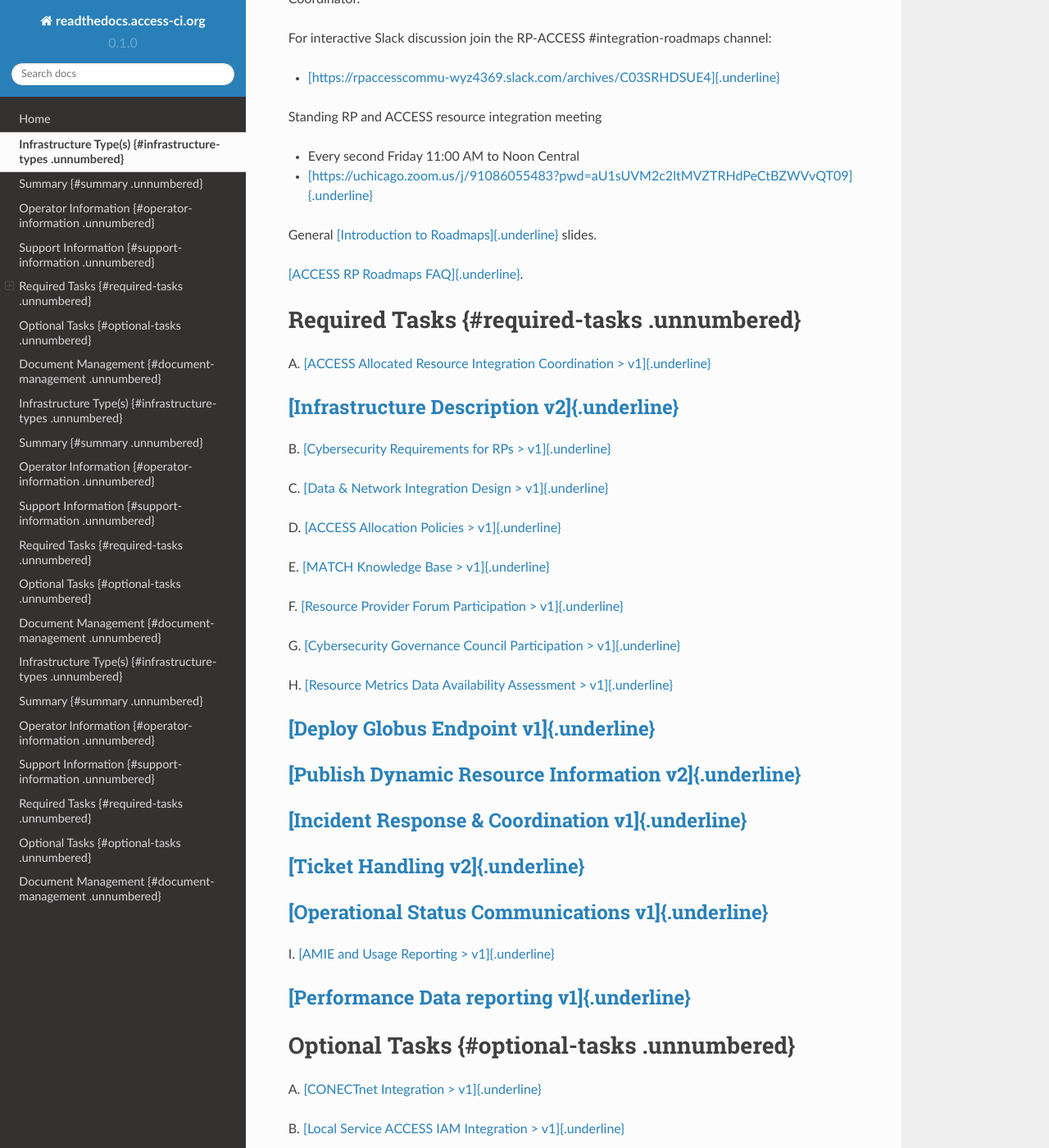
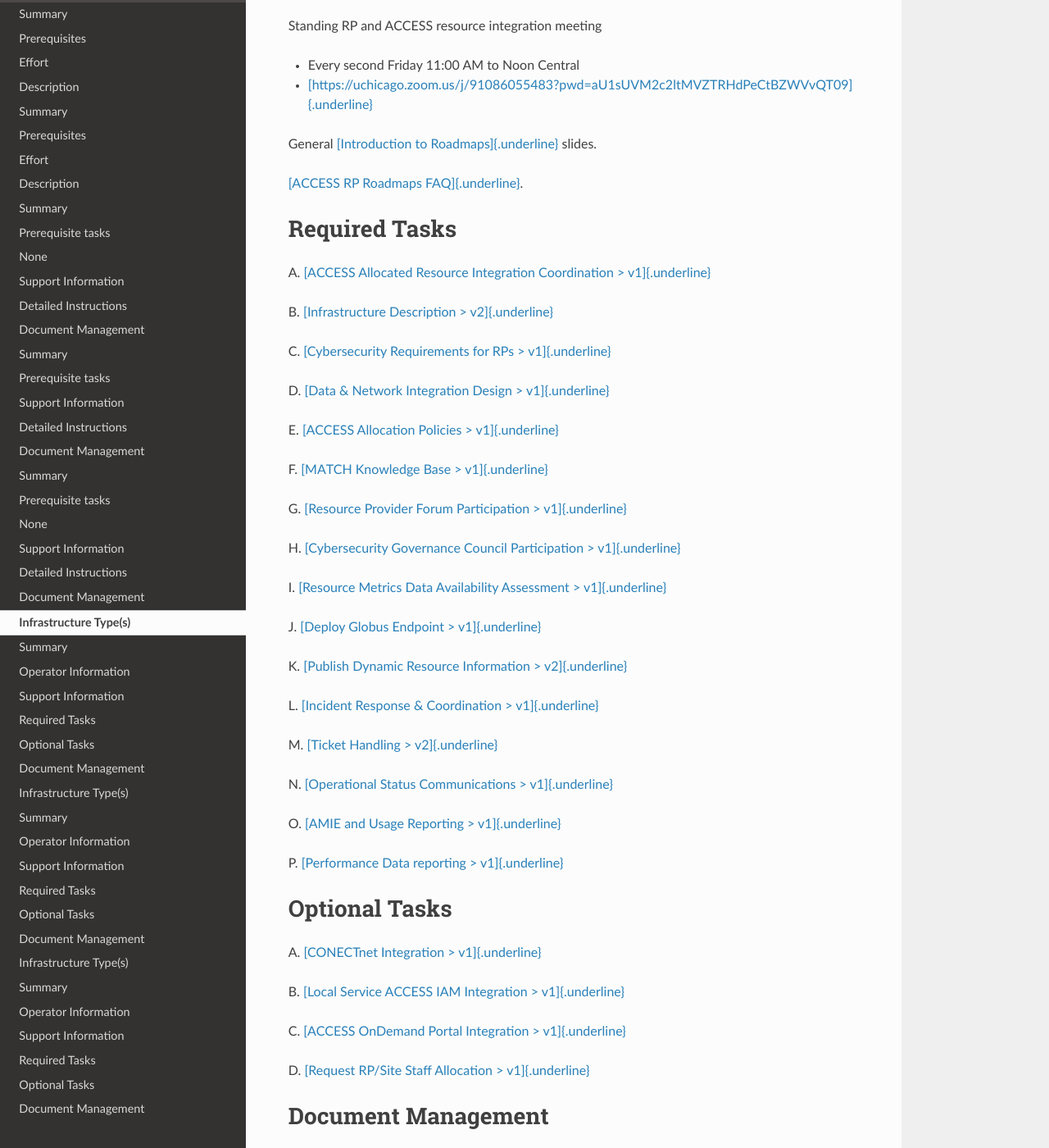
Before and after one commit to esiegmann/Integration_Roadmaps, a Sphinx documentation site: the page built from docs/source/ACCESS_Allocated_Production_Compute_v2_-_Integration_Roadmap_Description.md, in a window 1280 px wide and 1400 px high, scrolled down 1427 px. Shown: the whole window at 82% size. Built offline with Sphinx 7.4.7 and the Read the Docs theme 2.0.0, drawn with Linux system fonts in a browser that asks for light colours; pages that are not in the unit, such as notebooks, are missing from menus; some of the changed text lies outside the part shown.

Commit message:
Remove h3 from task list, fix doctree

```diff
--- a/docs/source/ACCESS_Allocated_Production_Cloud_v2_-_Integration_Roadmap_Description.md
+++ b/docs/source/ACCESS_Allocated_Production_Cloud_v2_-_Integration_Roadmap_Description.md
@@ -3,13 +3,13 @@
 title: "[]{#_gjdgxs .anchor}ACCESS Allocated Production Cloud v2"
 ---
 
-# Infrastructure Type(s) {#infrastructure-types .unnumbered}
+# Infrastructure Type(s)
 
 This roadmap integrates a cloud resource. Researchers interact with
 cloud resources by provisioning virtual machines, containers, and/or
 storage spaces.
 
-# Summary {#summary .unnumbered}
+# Summary
 
 The ACCESS program
 ([[https://access-ci.org]{.underline}](https://access-ci.org)) enables
@@ -24,7 +24,7 @@
 coordination activities, technical integration tasks, and ongoing
 support activities.
 
-# Operator Information {#operator-information .unnumbered}
+# Operator Information
 
 Operators planning to integrate a cloud resource into ACCESS with this
 roadmap should contact ACCESS Operations to start the integration
@@ -50,7 +50,7 @@
 spreadsheet]{.underline}](https://docs.google.com/spreadsheets/d/1ejgGUU-IVLEhTIXX3pmCNBSJ2e0yXwXxPpgZ2RHwM4Q/).
 **\*NEEDS UPDATING\***
 
-# Support Information {#support-information .unnumbered}
+# Support Information
 
 Resource providers needing assistance with roadmap activities may submit
 a ticket using the [[Support Portal ticket
@@ -76,46 +76,51 @@
 [[ACCESS RP Roadmaps
 FAQ]{.underline}](https://docs.google.com/document/d/1VwYROB7sh4X_Tqvi_4XIkYD-jffBS4UykS6gEJesuQE/).
 
-# Required Tasks {#required-tasks .unnumbered}
+# Required Tasks
 
 A.  [[ACCESS Allocated Resource Integration Coordination
     > v1]{.underline}](https://docs.google.com/document/d/1BRxGZ1c41Cexeck-th4ph3jJgqfJ7exs7glwTZQeDMg/edit?usp=share_link)
 
-### [[Infrastructure Description v2]{.underline}](https://docs.google.com/document/d/17vqEoF5lM_eZwBCzkjGwcqkMCiKAOpmfCJWJTGsE42k/edit?usp=share_link)
+B.  [[Infrastructure Description
+    > v2]{.underline}](https://docs.google.com/document/d/17vqEoF5lM_eZwBCzkjGwcqkMCiKAOpmfCJWJTGsE42k/edit?usp=share_link)
 
-B.  [[Cybersecurity Requirements for RPs
+C.  [[Cybersecurity Requirements for RPs
     > v1]{.underline}](https://docs.google.com/document/d/1LrfJcgixn-sDuIxZOk47ddoZpCYgwabhWAZYoKOB2TI/edit?usp=share_link)
 
-C.  [[Data & Network Integration Design
+D.  [[Data & Network Integration Design
     > v1]{.underline}](https://docs.google.com/document/d/1IMOFizZUiXF1PcBR9qXKgQdNUQsVnio8AqcZ3mT74zc/edit?usp=share_link)
 
-D.  [[ACCESS Allocation Policies
+E.  [[ACCESS Allocation Policies
     > v1]{.underline}](https://docs.google.com/document/d/1_tdPDLq2FVg6nWUTYAI2Z-LbnlNGdSG3TKAh0d0zZ1I/edit?usp=share_link)
 
-E.  [[MATCH Knowledge Base
+F.  [[MATCH Knowledge Base
     > v1]{.underline}](https://docs.google.com/document/d/1kyhV84JyeL5AdLsqKkdyyeGw6jOuQMZOSCSKNMnfpM8/edit?usp=share_link)
 
-F.  [[RP Forum Participation
+G.  [[RP Forum Participation
     > v1]{.underline}](https://docs.google.com/document/d/1azoPUgl7NhY0WyxQsIWOW77Lp_lOqiEiukWHiizMbvI/edit?usp=share_link)
 
-G.  [[Cybersecurity Governance Council Participation
+H.  [[Cybersecurity Governance Council Participation
     > v1]{.underline}](https://docs.google.com/document/d/1hHdN7bISae4caa6lryA5ps2b16uOY7QyEzYsVFYCs8c/edit?usp=share_link)
 
-H.  [[Resource Metrics Data Availability Assessment
+I.  [[Resource Metrics Data Availability Assessment
     > v1]{.underline}](https://docs.google.com/document/d/12MNK2VggHD3JoySK4SgguHARMWJyc91EV2T1vY6Rf_8/edit?usp=share_link)
 
-### [[Incident Response & Coordination v1]{.underline}](https://docs.google.com/document/d/1QVSZEt2GDdlhA-Sogl0YBrGGSaFvZFQPiBCWAvT3PbU/edit?usp=share_link)
+J.  [[Incident Response & Coordination
+    > v1]{.underline}](https://docs.google.com/document/d/1QVSZEt2GDdlhA-Sogl0YBrGGSaFvZFQPiBCWAvT3PbU/edit?usp=share_link)
 
-### [[Ticket Handling v2]{.underline}](https://docs.google.com/document/d/12Hl7GqqsAmA5cbmwJRHnb6fONVB1Ywhhf5E6yI0V8d0/edit?usp=share_link)
+K.  [[Ticket Handling
+    > v2]{.underline}](https://docs.google.com/document/d/12Hl7GqqsAmA5cbmwJRHnb6fONVB1Ywhhf5E6yI0V8d0/edit?usp=share_link)
 
-### [[Operational Status Communications v1]{.underline}](https://docs.google.com/document/d/13Rc1fHQydSqfqYdIaFKKIbapenktOKSTxmgGqLpZ-uw/edit?usp=share_link)
+L.  [[Operational Status Communications
+    > v1]{.underline}](https://docs.google.com/document/d/13Rc1fHQydSqfqYdIaFKKIbapenktOKSTxmgGqLpZ-uw/edit?usp=share_link)
 
-I.  [[AMIE and Usage Reporting
+M.  [[AMIE and Usage Reporting
     > v1]{.underline}](https://docs.google.com/document/d/1efCqnqVjHfGfzWSKq8kclB7FGfcq__1HhqbvnF0SeSs/edit?usp=share_link)
 
-### [[Performance Data reporting v1]{.underline}](https://docs.google.com/document/d/1Tu3Z-3A-pUDmxs5iU1dtfBaReNSB7UkPLzWTErzST7c/edit?usp=share_link)
+N.  [[Performance Data reporting
+    > v1]{.underline}](https://docs.google.com/document/d/1Tu3Z-3A-pUDmxs5iU1dtfBaReNSB7UkPLzWTErzST7c/edit?usp=share_link)
 
-# Optional Tasks {#optional-tasks .unnumbered}
+# Optional Tasks
 
 A.  [[CONECTnet Integration
     > v1]{.underline}](https://docs.google.com/document/d/1UbplfGyZZgfu3p98GTF-vv6xA40qHjSXjeWKM5fbykc/edit?usp=share_link)
@@ -126,7 +131,7 @@
 C.  [[Request RP/Site Staff Allocation
     > v1]{.underline}](https://docs.google.com/document/d/1GaHU-7cA3bOFwMvwh3s-Ic9535ncfW741HGnxKFCIOc/edit?usp=share_link)
 
-# Document Management {#document-management .unnumbered}
+# Document Management
 
 **Status**: Draft
 
--- a/docs/source/ACCESS_Allocated_Production_Compute_v2_-_Integration_Roadmap_Description.md
+++ b/docs/source/ACCESS_Allocated_Production_Compute_v2_-_Integration_Roadmap_Description.md
@@ -3,7 +3,7 @@
 title: "[]{#_gjdgxs .anchor}ACCESS Allocated Production Compute v2"
 ---
 
-# Infrastructure Type(s) {#infrastructure-types .unnumbered}
+# Infrastructure Type(s)
 
 This roadmap integrates a high-performance computing "HPC" cluster
 ([[https://en.wikipedia.org/wiki/High-performance_computing]{.underline}](https://en.wikipedia.org/wiki/High-performance_computing)).
@@ -15,7 +15,7 @@
 data, may use interactive or steared input, and may generate live or
 streamed visual output.
 
-# Summary {#summary .unnumbered}
+# Summary
 
 The ACCESS program
 ([[https://access-ci.org]{.underline}](https://access-ci.org)) enables
@@ -30,7 +30,7 @@
 in production, including coordination, technical integration tasks, and
 ongoing support activities.
 
-# Operator Information {#operator-information .unnumbered}
+# Operator Information
 
 Operators planning to integrate an HPC resource into ACCESS with this
 roadmap should contact ACCESS Operations to start the integration
@@ -58,7 +58,7 @@
 spreadsheet]{.underline}](https://docs.google.com/spreadsheets/d/1ejgGUU-IVLEhTIXX3pmCNBSJ2e0yXwXxPpgZ2RHwM4Q/).
 **\*NEEDS UPDATING\***
 
-# Support Information {#support-information .unnumbered}
+# Support Information
 
 Resource providers needing assistance with roadmap tasks may submit a
 ticket using the [[Support Portal ticket
@@ -86,50 +86,57 @@
 [[ACCESS RP Roadmaps
 FAQ]{.underline}](https://docs.google.com/document/d/1VwYROB7sh4X_Tqvi_4XIkYD-jffBS4UykS6gEJesuQE/).
 
-# Required Tasks {#required-tasks .unnumbered}
+# Required Tasks
 
 A.  [[ACCESS Allocated Resource Integration Coordination
     > v1]{.underline}](https://docs.google.com/document/d/1BRxGZ1c41Cexeck-th4ph3jJgqfJ7exs7glwTZQeDMg/edit?usp=share_link)
 
-### [[Infrastructure Description v2]{.underline}](https://docs.google.com/document/d/17vqEoF5lM_eZwBCzkjGwcqkMCiKAOpmfCJWJTGsE42k/edit?usp=share_link)
+B.  [[Infrastructure Description
+    > v2]{.underline}](https://docs.google.com/document/d/17vqEoF5lM_eZwBCzkjGwcqkMCiKAOpmfCJWJTGsE42k/edit?usp=share_link)
 
-B.  [[Cybersecurity Requirements for RPs
+C.  [[Cybersecurity Requirements for RPs
     > v1]{.underline}](https://docs.google.com/document/d/1LrfJcgixn-sDuIxZOk47ddoZpCYgwabhWAZYoKOB2TI/edit?usp=share_link)
 
-C.  [[Data & Network Integration Design
+D.  [[Data & Network Integration Design
     > v1]{.underline}](https://docs.google.com/document/d/1IMOFizZUiXF1PcBR9qXKgQdNUQsVnio8AqcZ3mT74zc/edit?usp=share_link)
 
-D.  [[ACCESS Allocation Policies
+E.  [[ACCESS Allocation Policies
     > v1]{.underline}](https://docs.google.com/document/d/1_tdPDLq2FVg6nWUTYAI2Z-LbnlNGdSG3TKAh0d0zZ1I/edit?usp=share_link)
 
-E.  [[MATCH Knowledge Base
+F.  [[MATCH Knowledge Base
     > v1]{.underline}](https://docs.google.com/document/d/1kyhV84JyeL5AdLsqKkdyyeGw6jOuQMZOSCSKNMnfpM8/edit?usp=share_link)
 
-F.  [[Resource Provider Forum Participation
+G.  [[Resource Provider Forum Participation
     > v1]{.underline}](https://docs.google.com/document/d/1azoPUgl7NhY0WyxQsIWOW77Lp_lOqiEiukWHiizMbvI/edit?usp=share_link)
 
-G.  [[Cybersecurity Governance Council Participation
+H.  [[Cybersecurity Governance Council Participation
     > v1]{.underline}](https://docs.google.com/document/d/1hHdN7bISae4caa6lryA5ps2b16uOY7QyEzYsVFYCs8c/edit?usp=share_link)
 
-H.  [[Resource Metrics Data Availability Assessment
+I.  [[Resource Metrics Data Availability Assessment
     > v1]{.underline}](https://docs.google.com/document/d/12MNK2VggHD3JoySK4SgguHARMWJyc91EV2T1vY6Rf_8/edit?usp=share_link)
 
-### [[Deploy Globus Endpoint v1]{.underline}](https://docs.google.com/document/d/1XM7WflubcukUmTojdm7T_1JH4cUqKfmV6lYjTN-9FTo/edit?usp=share_link)
+J.  [[Deploy Globus Endpoint
+    > v1]{.underline}](https://docs.google.com/document/d/1XM7WflubcukUmTojdm7T_1JH4cUqKfmV6lYjTN-9FTo/edit?usp=share_link)
 
-### [[Publish Dynamic Resource Information v2]{.underline}](https://docs.google.com/document/d/1x0g28vmx1w58JstBWBMQojicdRdYPdE5lX2Z81Y2CFg/edit?usp=share_link)
+K.  [[Publish Dynamic Resource Information
+    > v2]{.underline}](https://docs.google.com/document/d/1x0g28vmx1w58JstBWBMQojicdRdYPdE5lX2Z81Y2CFg/edit?usp=share_link)
 
-### [[Incident Response & Coordination v1]{.underline}](https://docs.google.com/document/d/1QVSZEt2GDdlhA-Sogl0YBrGGSaFvZFQPiBCWAvT3PbU/edit?usp=share_link)
+L.  [[Incident Response & Coordination
+    > v1]{.underline}](https://docs.google.com/document/d/1QVSZEt2GDdlhA-Sogl0YBrGGSaFvZFQPiBCWAvT3PbU/edit?usp=share_link)
 
-### [[Ticket Handling v2]{.underline}](https://docs.google.com/document/d/12Hl7GqqsAmA5cbmwJRHnb6fONVB1Ywhhf5E6yI0V8d0/edit?usp=share_link)
+M.  [[Ticket Handling
+    > v2]{.underline}](https://docs.google.com/document/d/12Hl7GqqsAmA5cbmwJRHnb6fONVB1Ywhhf5E6yI0V8d0/edit?usp=share_link)
 
-### [[Operational Status Communications v1]{.underline}](https://docs.google.com/document/d/13Rc1fHQydSqfqYdIaFKKIbapenktOKSTxmgGqLpZ-uw/edit?usp=share_link)
+N.  [[Operational Status Communications
+    > v1]{.underline}](https://docs.google.com/document/d/13Rc1fHQydSqfqYdIaFKKIbapenktOKSTxmgGqLpZ-uw/edit?usp=share_link)
 
-I.  [[AMIE and Usage Reporting
+O.  [[AMIE and Usage Reporting
     > v1]{.underline}](https://docs.google.com/document/d/1efCqnqVjHfGfzWSKq8kclB7FGfcq__1HhqbvnF0SeSs/edit?usp=share_link)
 
-### [[Performance Data reporting v1]{.underline}](https://docs.google.com/document/d/1Tu3Z-3A-pUDmxs5iU1dtfBaReNSB7UkPLzWTErzST7c/edit?usp=share_link)
+P.  [[Performance Data reporting
+    > v1]{.underline}](https://docs.google.com/document/d/1Tu3Z-3A-pUDmxs5iU1dtfBaReNSB7UkPLzWTErzST7c/edit?usp=share_link)
 
-# Optional Tasks {#optional-tasks .unnumbered}
+# Optional Tasks
 
 A.  [[CONECTnet Integration
     > v1]{.underline}](https://docs.google.com/document/d/1UbplfGyZZgfu3p98GTF-vv6xA40qHjSXjeWKM5fbykc/edit?usp=share_link)
@@ -143,7 +150,7 @@
 D.  [[Request RP/Site Staff Allocation
     > v1]{.underline}](https://docs.google.com/document/d/1GaHU-7cA3bOFwMvwh3s-Ic9535ncfW741HGnxKFCIOc/edit?usp=share_link)
 
-# Document Management {#document-management .unnumbered}
+# Document Management
 
 **Status**: Draft
 
--- a/docs/source/ACCESS_Allocated_Production_Storage_v2_-_Integration_Roadmap_Description.md
+++ b/docs/source/ACCESS_Allocated_Production_Storage_v2_-_Integration_Roadmap_Description.md
@@ -3,13 +3,13 @@
 title: "[]{#_gjdgxs .anchor}ACCESS Allocated Production Storage v2"
 ---
 
-# Infrastructure Type(s) {#infrastructure-types .unnumbered}
+# Infrastructure Type(s)
 
 This roadmap integrates a storage resource. Researchers interact with
 storage by writing and reading data files from storage via storage
 interfaces.
 
-# Summary {#summary .unnumbered}
+# Summary
 
 The ACCESS program
 ([[https://access-ci.org]{.underline}](https://access-ci.org)) enables
@@ -24,7 +24,7 @@
 coordination activities, technical integration tasks, and ongoing
 support activities.
 
-# Operator Information {#operator-information .unnumbered}
+# Operator Information
 
 Operators planning to integrate storage into ACCESS with this roadmap
 should contact ACCESS Operations to start the integration process.
@@ -50,7 +50,7 @@
 spreadsheet]{.underline}](https://docs.google.com/spreadsheets/d/1ejgGUU-IVLEhTIXX3pmCNBSJ2e0yXwXxPpgZ2RHwM4Q/).
 **\*NEEDS UPDATING\***
 
-# Support Information {#support-information .unnumbered}
+# Support Information
 
 Resource providers needing assistance with roadmap activities may submit
 a ticket using the [[Support Portal ticket
@@ -76,48 +76,54 @@
 [[ACCESS RP Roadmaps
 FAQ]{.underline}](https://docs.google.com/document/d/1VwYROB7sh4X_Tqvi_4XIkYD-jffBS4UykS6gEJesuQE/).
 
-# Required Tasks {#required-tasks .unnumbered}
+# Required Tasks
 
 A.  [[ACCESS Allocated Resource Integration Coordination
     > v1]{.underline}](https://docs.google.com/document/d/1BRxGZ1c41Cexeck-th4ph3jJgqfJ7exs7glwTZQeDMg/edit?usp=share_link)
 
-### [[Infrastructure Description v2]{.underline}](https://docs.google.com/document/d/17vqEoF5lM_eZwBCzkjGwcqkMCiKAOpmfCJWJTGsE42k/edit?usp=share_link)
+B.  [[Infrastructure Description
+    > v2]{.underline}](https://docs.google.com/document/d/17vqEoF5lM_eZwBCzkjGwcqkMCiKAOpmfCJWJTGsE42k/edit?usp=share_link)
 
-B.  [[Cybersecurity Requirements for RPs
+C.  [[Cybersecurity Requirements for RPs
     > v1]{.underline}](https://docs.google.com/document/d/1LrfJcgixn-sDuIxZOk47ddoZpCYgwabhWAZYoKOB2TI/edit?usp=share_link)
 
-C.  [[Data & Network Integration Design
+D.  [[Data & Network Integration Design
     > v1]{.underline}](https://docs.google.com/document/d/1IMOFizZUiXF1PcBR9qXKgQdNUQsVnio8AqcZ3mT74zc/edit?usp=share_link)
 
-D.  [[ACCESS Allocation Policies
+E.  [[ACCESS Allocation Policies
     > v1]{.underline}](https://docs.google.com/document/d/1_tdPDLq2FVg6nWUTYAI2Z-LbnlNGdSG3TKAh0d0zZ1I/edit?usp=share_link)
 
-E.  [[MATCH Knowledge Base
+F.  [[MATCH Knowledge Base
     > v1]{.underline}](https://docs.google.com/document/d/1kyhV84JyeL5AdLsqKkdyyeGw6jOuQMZOSCSKNMnfpM8/edit?usp=share_link)
 
-F.  [[RP Forum Participation
+G.  [[RP Forum Participation
     > v1]{.underline}](https://docs.google.com/document/d/1azoPUgl7NhY0WyxQsIWOW77Lp_lOqiEiukWHiizMbvI/edit?usp=share_link)
 
-G.  [[Cybersecurity Governance Council Participation
+H.  [[Cybersecurity Governance Council Participation
     > v1]{.underline}](https://docs.google.com/document/d/1hHdN7bISae4caa6lryA5ps2b16uOY7QyEzYsVFYCs8c/edit?usp=share_link)
 
-H.  [[Resource Metrics Data Availability Assessment
+I.  [[Resource Metrics Data Availability Assessment
     > v1]{.underline}](https://docs.google.com/document/d/12MNK2VggHD3JoySK4SgguHARMWJyc91EV2T1vY6Rf_8/edit?usp=share_link)
 
-### [[Deploy Globus Endpoint v1]{.underline}](https://docs.google.com/document/d/1XM7WflubcukUmTojdm7T_1JH4cUqKfmV6lYjTN-9FTo/edit?usp=share_link)
+J.  [[Deploy Globus Endpoint
+    > v1]{.underline}](https://docs.google.com/document/d/1XM7WflubcukUmTojdm7T_1JH4cUqKfmV6lYjTN-9FTo/edit?usp=share_link)
 
-### [[Incident Response & Coordination v1]{.underline}](https://docs.google.com/document/d/1QVSZEt2GDdlhA-Sogl0YBrGGSaFvZFQPiBCWAvT3PbU/edit?usp=share_link)
+K.  [[Incident Response & Coordination
+    > v1]{.underline}](https://docs.google.com/document/d/1QVSZEt2GDdlhA-Sogl0YBrGGSaFvZFQPiBCWAvT3PbU/edit?usp=share_link)
 
-### [[Ticket Handling v2]{.underline}](https://docs.google.com/document/d/12Hl7GqqsAmA5cbmwJRHnb6fONVB1Ywhhf5E6yI0V8d0/edit?usp=share_link)
+L.  [[Ticket Handling
+    > v2]{.underline}](https://docs.google.com/document/d/12Hl7GqqsAmA5cbmwJRHnb6fONVB1Ywhhf5E6yI0V8d0/edit?usp=share_link)
 
-### [[Operational Status Communications v1]{.underline}](https://docs.google.com/document/d/13Rc1fHQydSqfqYdIaFKKIbapenktOKSTxmgGqLpZ-uw/edit?usp=share_link)
+M.  [[Operational Status Communications
+    > v1]{.underline}](https://docs.google.com/document/d/13Rc1fHQydSqfqYdIaFKKIbapenktOKSTxmgGqLpZ-uw/edit?usp=share_link)
 
-I.  [[AMIE and Usage Reporting
+N.  [[AMIE and Usage Reporting
     > v1]{.underline}](https://docs.google.com/document/d/1efCqnqVjHfGfzWSKq8kclB7FGfcq__1HhqbvnF0SeSs/edit?usp=share_link)
 
-### [[Performance Data reporting v1]{.underline}](https://docs.google.com/document/d/1Tu3Z-3A-pUDmxs5iU1dtfBaReNSB7UkPLzWTErzST7c/edit?usp=share_link)
+O.  [[Performance Data reporting
+    > v1]{.underline}](https://docs.google.com/document/d/1Tu3Z-3A-pUDmxs5iU1dtfBaReNSB7UkPLzWTErzST7c/edit?usp=share_link)
 
-# Optional Tasks {#optional-tasks .unnumbered}
+# Optional Tasks
 
 A.  [[CONECTnet Integration
     > v1]{.underline}](https://docs.google.com/document/d/1UbplfGyZZgfu3p98GTF-vv6xA40qHjSXjeWKM5fbykc/edit?usp=share_link)
@@ -128,7 +134,7 @@
 C.  [[Request RP/Site Staff Allocation
     > v1]{.underline}](https://docs.google.com/document/d/1GaHU-7cA3bOFwMvwh3s-Ic9535ncfW741HGnxKFCIOc/edit?usp=share_link)
 
-# Document Management {#document-management .unnumbered}
+# Document Management
 
 **Status**: Draf
 
--- a/docs/source/index.rst
+++ b/docs/source/index.rst
@@ -15,6 +15,8 @@
 --------
 
 .. toctree::
+   :maxdepth: 2
+   :glob:
 
    Home <self>
    /tasks/*
```
Also changed, not shown: 3 other files.
